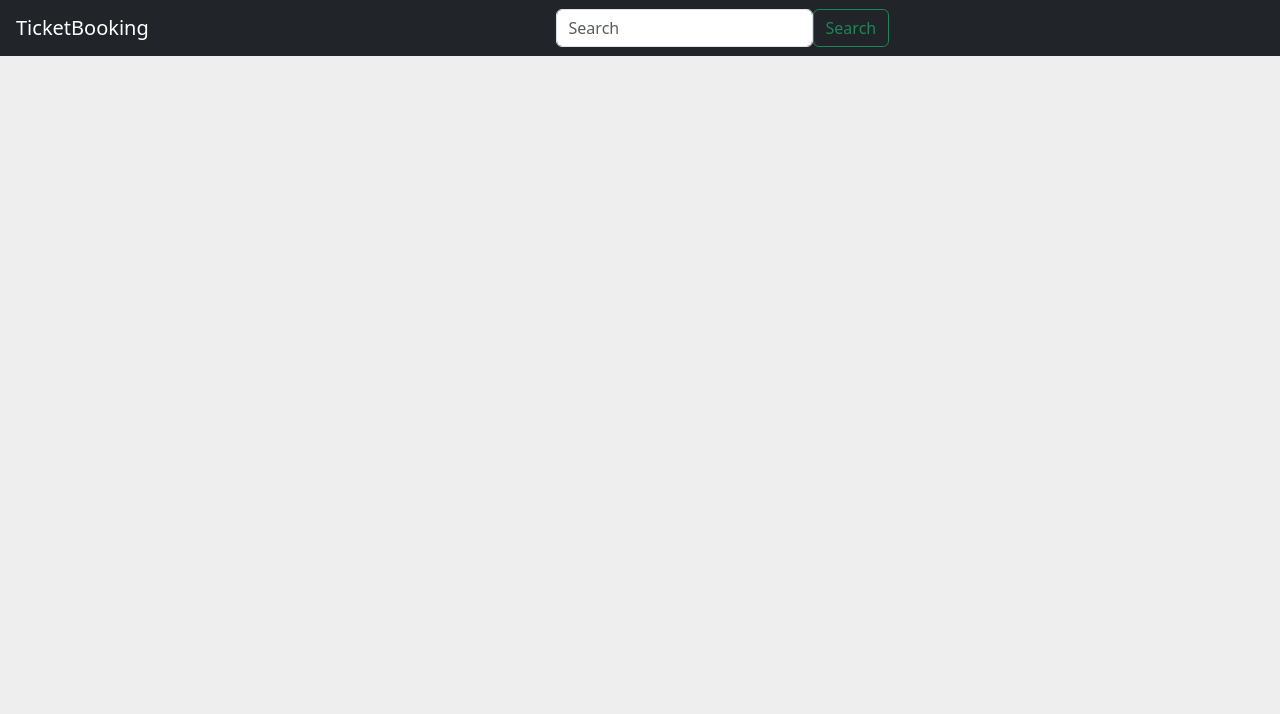
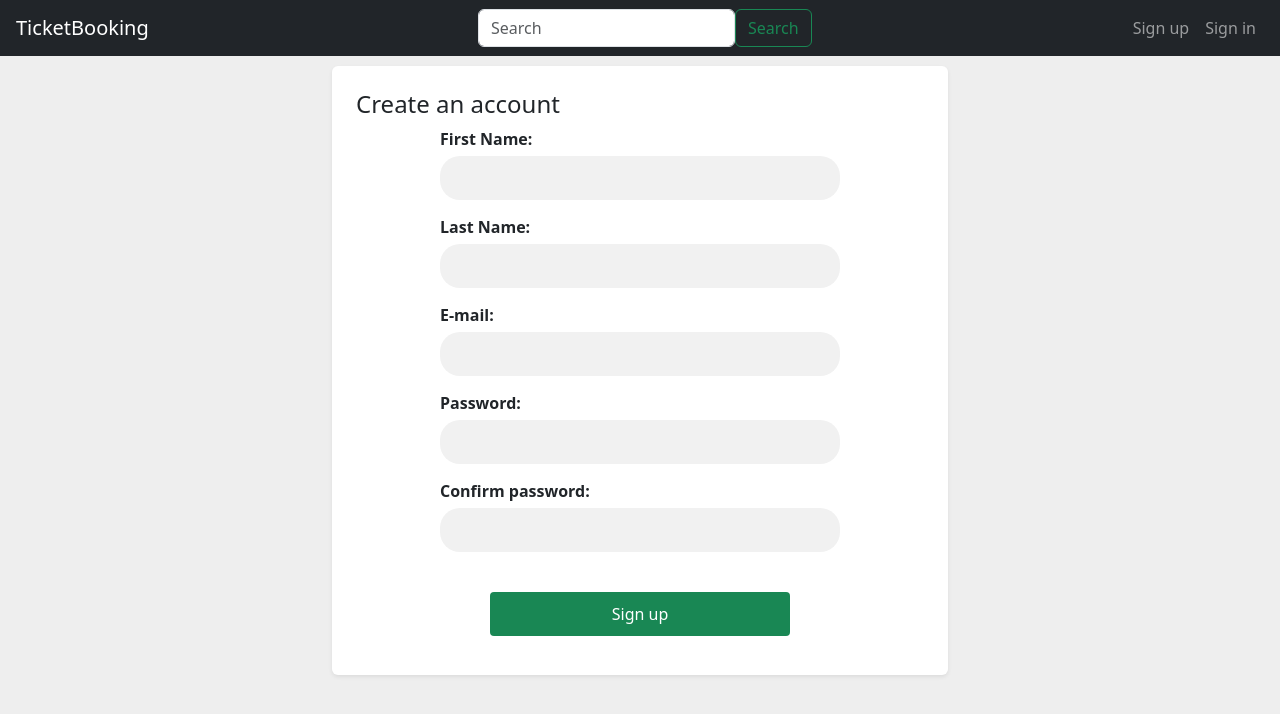
Before and after one commit to xanna6/TicketBooking, a Vue app in the folder frontend/ticket_booking/: page /register in a window 1280 px wide. Shown: the top 714 px of the page. Built offline with nearby package versions, Linux system fonts and the light colour scheme; no server answers.

Commit message:
Created Login and Registration Vue components with forms

```diff
--- a/frontend/ticket_booking/src/App.vue
+++ b/frontend/ticket_booking/src/App.vue
@@ -10,6 +10,18 @@
           <input v-model="searchQuery" class="form-control mr-sm-2" type="search" placeholder="Search" aria-label="Search">
           <button class="btn btn-outline-success my-2 my-sm-0" type="submit">Search</button>
         </form>
+        <ul class="navbar-nav ml-auto me-3">
+          <li class="nav-item">
+            <router-link class="nav-link" :to="{name: 'Register'}">
+              <span>Sign up</span>
+            </router-link>
+          </li>
+          <li class="nav-item">
+            <router-link class="nav-link" :to="{name: 'Login'}">
+              <span>Sign in</span>
+            </router-link>
+          </li>
+        </ul>
       </div>
     </nav>
 
@@ -59,3 +71,9 @@ export default {
   }
 };
 </script>
+
+<style scoped>
+.loginBtn {
+  text-decoration: none;
+}
+</style>
--- a/frontend/ticket_booking/src/router/index.js
+++ b/frontend/ticket_booking/src/router/index.js
@@ -4,6 +4,8 @@ import MovieDetails from '../views/MovieDetails.vue';
 import SelectSeats from '../views/SelectSeats.vue';
 import Checkout from '../views/Checkout.vue';
 import Summary from "@/views/Summary.vue";
+import Register from "@/views/Register.vue";
+import Login from "@/views/Login.vue";
 
 const routes = [
   {
@@ -33,6 +35,16 @@ const routes = [
     path: '/checkout/',
     name: 'Checkout',
     component: Checkout
+  },
+    {
+    path: '/register/',
+    name: 'Register',
+    component: Register
+  },
+    {
+    path: '/login/',
+    name: 'Login',
+    component: Login
   }
 ];
 
--- /dev/null
+++ b/frontend/ticket_booking/src/views/Login.vue
@@ -0,0 +1,99 @@
+<template>
+<div class="container">
+    <div class="shadow-sm p-4 mb-4 bg-white rounded">
+      <h4>Sign in</h4>
+      <form>
+        <div>
+          <label for="email">E-mail:</label>
+          <input id="email" type="email" required />
+        </div>
+
+        <div>
+          <label for="phone">Password:</label>
+          <input id="password1" type="password" required />
+        </div>
+
+        <div class="button-container">
+          <button type="submit" class="btn btn-success">Sign in</button><br>
+          <div class="register">
+            <p class="register-p">Don't have an account yet?  </p>
+            <router-link :to="{name: 'Register'}">
+              <a class="nav-link register-link">Sign up</a>
+            </router-link>
+          </div>
+        </div>
+      </form>
+    </div>
+  </div>
+</template>
+
+<script>
+export default {
+  name: "Login"
+}
+</script>
+
+<style scoped>
+form {
+  max-width: 400px;
+  margin: auto;
+}
+
+div {
+  margin-bottom: 15px;
+}
+
+label {
+  display: block;
+  font-weight: bold;
+  margin-bottom: 5px;
+}
+
+input {
+  width: 100%;
+  padding: 10px;
+  box-sizing: border-box;
+  border: none;
+  border-radius: 20px;
+  background-color: #f1f1f1;
+  font-size: 16px;
+}
+
+input:focus {
+  outline: none;
+  background-color: #e9e9e9;
+}
+
+button {
+  padding: 10px 20px;
+  color: white;
+  border: none;
+  border-radius: 4px;
+  cursor: pointer;
+  font-size: 16px;
+  width: 300px;
+  margin: auto;
+}
+
+button:hover {
+  background-color: #45a049;
+}
+
+.button-container {
+  margin-top: 40px;
+  text-align: center;
+}
+
+.register-link {
+  color: #45a049;
+  display: inline;
+}
+
+.register-p {
+  display: inline;
+}
+
+.register {
+  margin-top: 20px;
+}
+</style>
--- /dev/null
+++ b/frontend/ticket_booking/src/views/Register.vue
@@ -0,0 +1,94 @@
+<template>
+<div class="container">
+    <div class="shadow-sm p-4 mb-4 bg-white rounded">
+      <h4>Create an account</h4>
+      <form>
+        <div>
+          <label for="firstName">First Name:</label>
+          <input id="firstName" type="text" required />
+        </div>
+
+        <div>
+          <label for="lastName">Last Name:</label>
+          <input id="lastName" type="text" required />
+        </div>
+
+        <div>
+          <label for="email">E-mail:</label>
+          <input id="email" type="email" required />
+        </div>
+
+        <div>
+          <label for="phone">Password:</label>
+          <input id="password1" type="password" required />
+        </div>
+
+        <div>
+          <label for="phone">Confirm password:</label>
+          <input id="password2" type="password" required />
+        </div>
+        <div class="button-container">
+          <button type="submit" class="btn btn-success">Sign up</button>
+        </div>
+      </form>
+    </div>
+  </div>
+</template>
+
+<script>
+export default {
+  name: 'Register',
+}
+</script>
+
+<style scoped>
+form {
+  max-width: 400px;
+  margin: auto;
+}
+
+div {
+  margin-bottom: 15px;
+}
+
+label {
+  display: block;
+  font-weight: bold;
+  margin-bottom: 5px;
+}
+
+input {
+  width: 100%;
+  padding: 10px;
+  box-sizing: border-box;
+  border: none;
+  border-radius: 20px;
+  background-color: #f1f1f1;
+  font-size: 16px;
+}
+
+input:focus {
+  outline: none;
+  background-color: #e9e9e9;
+}
+
+button {
+  padding: 10px 20px;
+  color: white;
+  border: none;
+  border-radius: 4px;
+  cursor: pointer;
+  font-size: 16px;
+  width: 300px;
+  margin: auto;
+}
+
+button:hover {
+  background-color: #45a049;
+}
+
+.button-container {
+  margin-top: 40px;
+  text-align: center;
+}
+</style>
```
